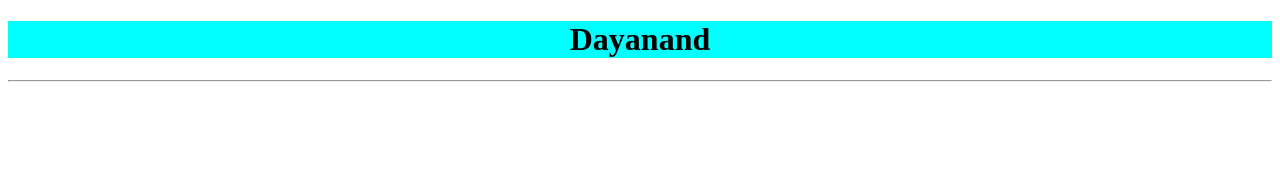
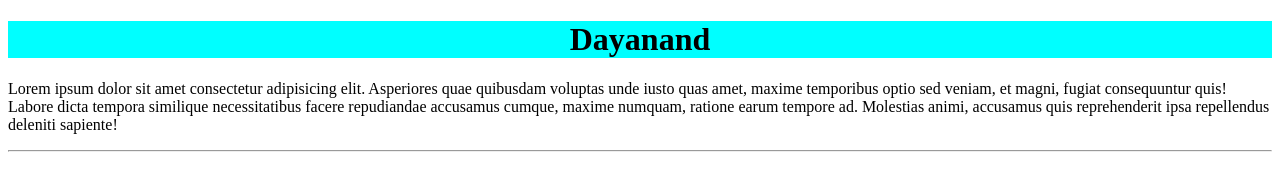
Before and after one commit to Dayanand-K-05/fromRemote, a plain HTML site: page index.html in a window 1280 px wide. Drawn offline with Linux system fonts and the light colour scheme.

Commit message:
added paragraph to webpage and file2.txt created

```diff
--- a/index.html
+++ b/index.html
@@ -8,6 +8,7 @@
 </head>
 <body>
     <center><h1>Dayanand</h1></center>
+    <p>Lorem ipsum dolor sit amet consectetur adipisicing elit. Asperiores quae quibusdam voluptas unde iusto quas amet, maxime temporibus optio sed veniam, et magni, fugiat consequuntur quis! Labore dicta tempora similique necessitatibus facere repudiandae accusamus cumque, maxime numquam, ratione earum tempore ad. Molestias animi, accusamus quis reprehenderit ipsa repellendus deleniti sapiente!</p>
 <hr>
 </body>
 </html>
```
Also changed, not shown: file2.txt (added).
